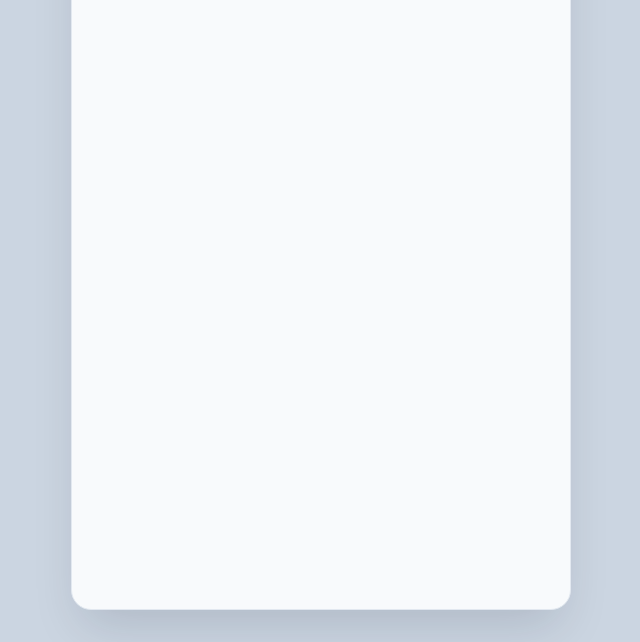
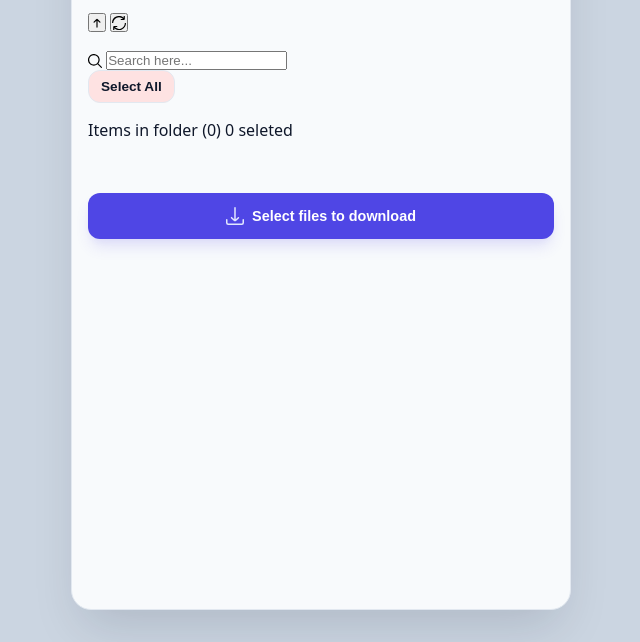
Before and after one commit to munnaMia/r8Conn, a plain HTML site: page web/index.html in a window 1280 px wide. Both pictures are taken after a click on the button "Download". Shown: the part 158-800 px from the top of the page, without its empty margins (319-959 px from the left). Drawn offline with Linux system fonts and the light colour scheme; no server answers.

Commit message:
feat: add the download section html

```diff
--- a/web/index.html
+++ b/web/index.html
@@ -96,7 +96,47 @@
 
                 <!-- ================== DOWNLOAD SECTION ================== -->
                 <section id="sectionDownload" class="hidden">
+                    <!-- Breadcurmb-bar -->
+                    <div class="breadcrumb-bar">
+                        <div class="breadcrumb-trail" id="breadcrumbContainer"></div>
+                        <div style="display: flex; gap: 4px">
+                            <!-- add hidden letter  -->
+                            <button id="upDirctoryBtn" onclick="navigateUpDirectory()" title="Parent Directory" class="btn-icon-square">
+                                <img src="assets/icons/arrow-small-up.svg" class="icon-img sm" alt="Up" />
+                            </button>
 
+                            <button onclick="renderSharedFiles()" title="Refresh Folder" class="btn-icon-square">
+                                <img class="icon-img sm" src="assets/icons/refresh.svg" alt="Refresh" />
+                            </button>
+                        </div>
+                    </div>
+
+                    <!-- Search bar and controls -->
+                    <div class="search-row">
+                        <div class="search-box">
+                            <img class="icon-img sm" src="assets/icons/search.svg" alt="Search" />
+                            <input type="text" name="search" oninput="filterSharedFiles()" id="searchInput" placeholder="Search here..." />
+                        </div>
+                        <button onclick="toggleSelectAllShared()" class="btn-secondary">Select All</button>
+                    </div>
+
+                    <!-- items summary -->
+                    <div class="item-summary-container">
+                        <span>Items in folder (<span id="sharedItemCount">0</span>)</span>
+                        <!-- add hidden latter -->
+                        <span id="selectedDownloadCountText">0 seleted</span>
+                    </div>
+
+                    <!-- shared files list -->
+                    <div id="sharedFilesList" class="file-list"></div>
+
+                    <!-- download btn -->
+                    <div class="download-btn-container">
+                        <button disabled id="downloadNowBtn" onclick="downloadSeletedFiles()" class="btn-primary-block">
+                            <img class="icon-img white-icon md" src="assets/icons/download.svg" alt="Download" />
+                            <span id="downloadBtnText">Select files to download</span>
+                        </button>
+                    </div>
                 </section>
             </main>
         </div>
```
